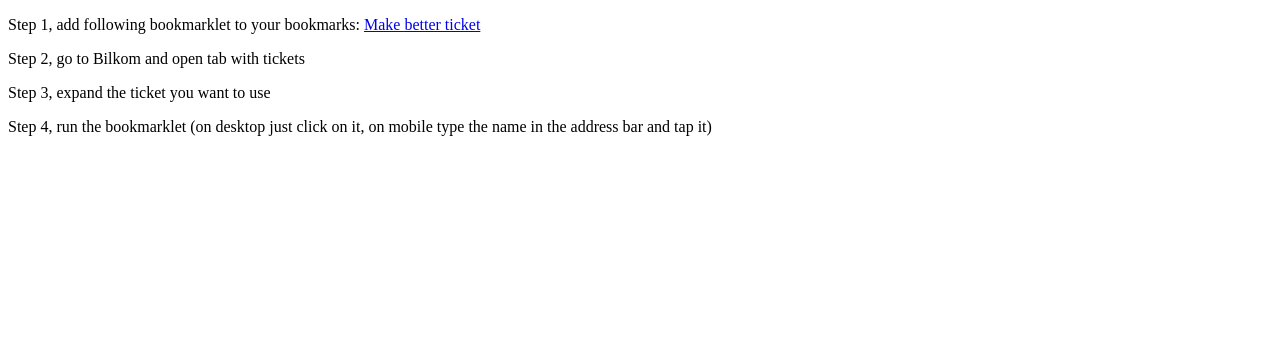
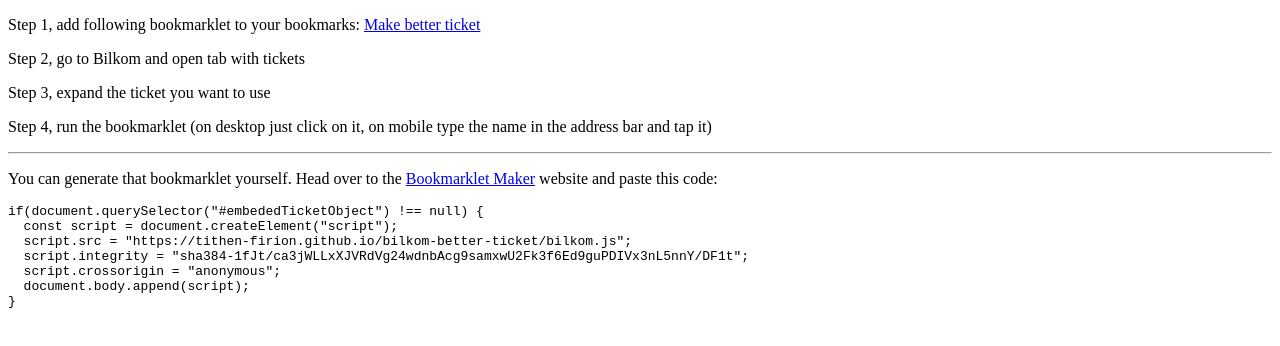
Before and after one commit to Tithen-Firion/bilkom-better-ticket, a plain HTML site: page index.html in a window 1280 px wide. Drawn offline with Linux system fonts and the light colour scheme.

Commit message:
Add SRI, Boomarklet Maker link and bookmarklet code

```diff
--- a/index.html
+++ b/index.html
@@ -5,16 +5,27 @@
 	<title>Bilkom better ticket</title>
 </head>
 <body>
-  <p>Step 1, add following bookmarklet to your bookmarks: <a href="javascript:(function()%7Bif(document.querySelector(%22%23embededTicketObject%22)%20!%3D%3D%20null)%20%7B%0A%20%20const%20script%20%3D%20document.createElement(%22script%22)%3B%0A%20%20script.src%20%3D%20%22https%3A%2F%2Ftithen-firion.github.io%2Fbilkom-better-ticket%2Fbilkom.js%22%3B%0A%20%20document.body.append(script)%3B%0A%7D%7D)()%3B">Make better ticket</a></p>
+  <p>Step 1, add following bookmarklet to your bookmarks: <a href="javascript:(function()%7Bif(document.querySelector(%22%23embededTicketObject%22)%20!%3D%3D%20null)%20%7B%0A%20%20const%20script%20%3D%20document.createElement(%22script%22)%3B%0A%20%20script.src%20%3D%20%22https%3A%2F%2Ftithen-firion.github.io%2Fbilkom-better-ticket%2Fbilkom.js%22%3B%0A%20%20script.integrity%20%3D%20%22sha384-1fJt%2Fca3jWLLxXJVRdVg24wdnbAcg9samxwU2Fk3f6Ed9guPDIVx3nL5nnY%2FDF1t%22%3B%0A%20%20script.crossorigin%20%3D%20%22anonymous%22%3B%0A%20%20document.body.append(script)%3B%0A%7D%7D)()%3B">Make better ticket</a></p>
   <!--
 if(document.querySelector("#embededTicketObject") !== null) {
   const script = document.createElement("script");
   script.src = "https://tithen-firion.github.io/bilkom-better-ticket/bilkom.js";
+  script.integrity = "sha384-1fJt/ca3jWLLxXJVRdVg24wdnbAcg9samxwU2Fk3f6Ed9guPDIVx3nL5nnY/DF1t";
+  script.crossorigin = "anonymous";
   document.body.append(script);
 }
   -->
   <p>Step 2, go to Bilkom and open tab with tickets</p>
   <p>Step 3, expand the ticket you want to use</p>
   <p>Step 4, run the bookmarklet (on desktop just click on it, on mobile type the name in the address bar and tap it)</p>
+  <hr>
+  <p>You can generate that bookmarklet yourself. Head over to the <a href="https://caiorss.github.io/bookmarklet-maker/" target="_blank">Bookmarklet Maker</a> website and paste this code:</p>
+  <pre>if(document.querySelector("#embededTicketObject") !== null) {
+  const script = document.createElement("script");
+  script.src = "https://tithen-firion.github.io/bilkom-better-ticket/bilkom.js";
+  script.integrity = "sha384-1fJt/ca3jWLLxXJVRdVg24wdnbAcg9samxwU2Fk3f6Ed9guPDIVx3nL5nnY/DF1t";
+  script.crossorigin = "anonymous";
+  document.body.append(script);
+}</pre>
 </body>
 </html>
```
